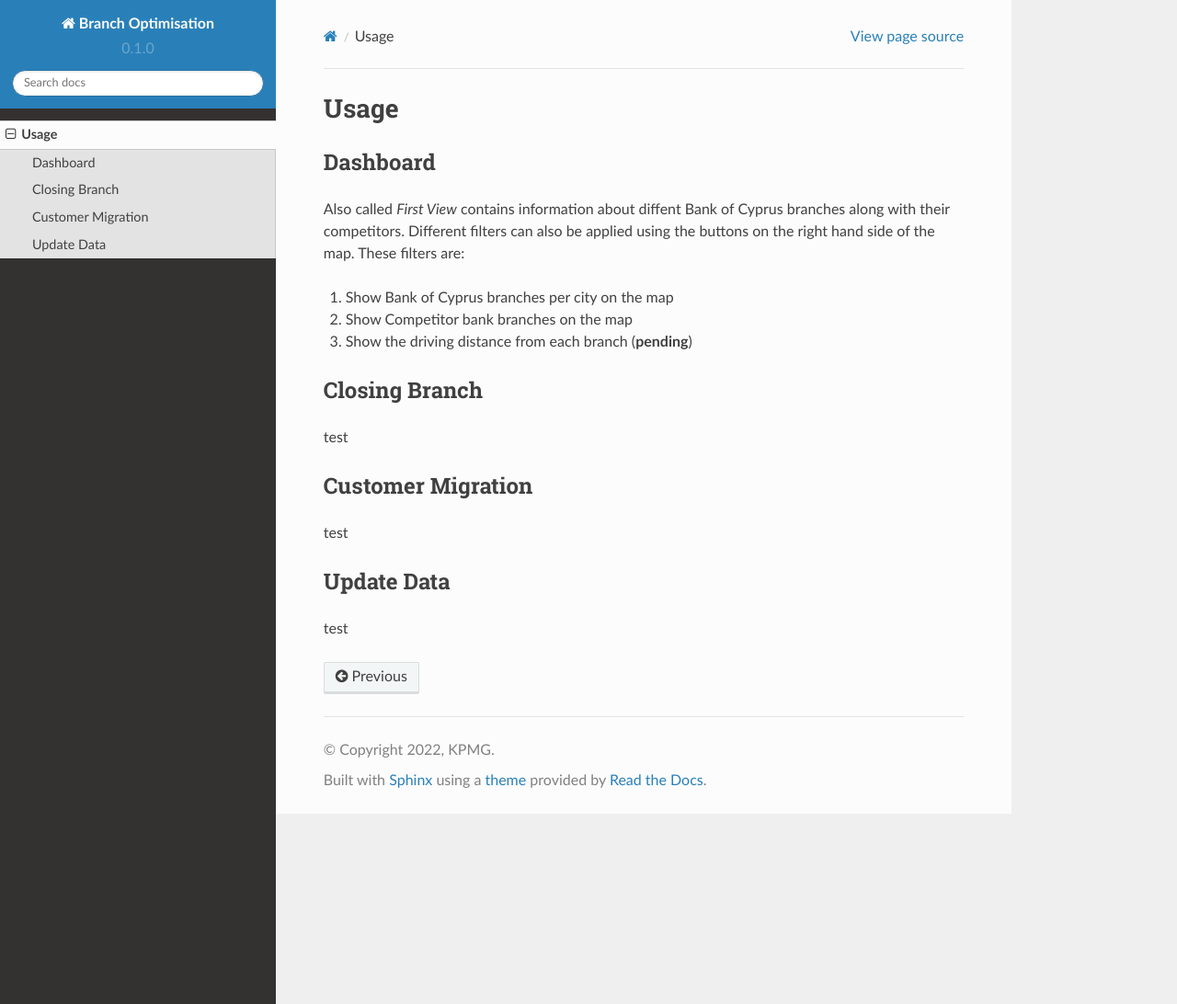
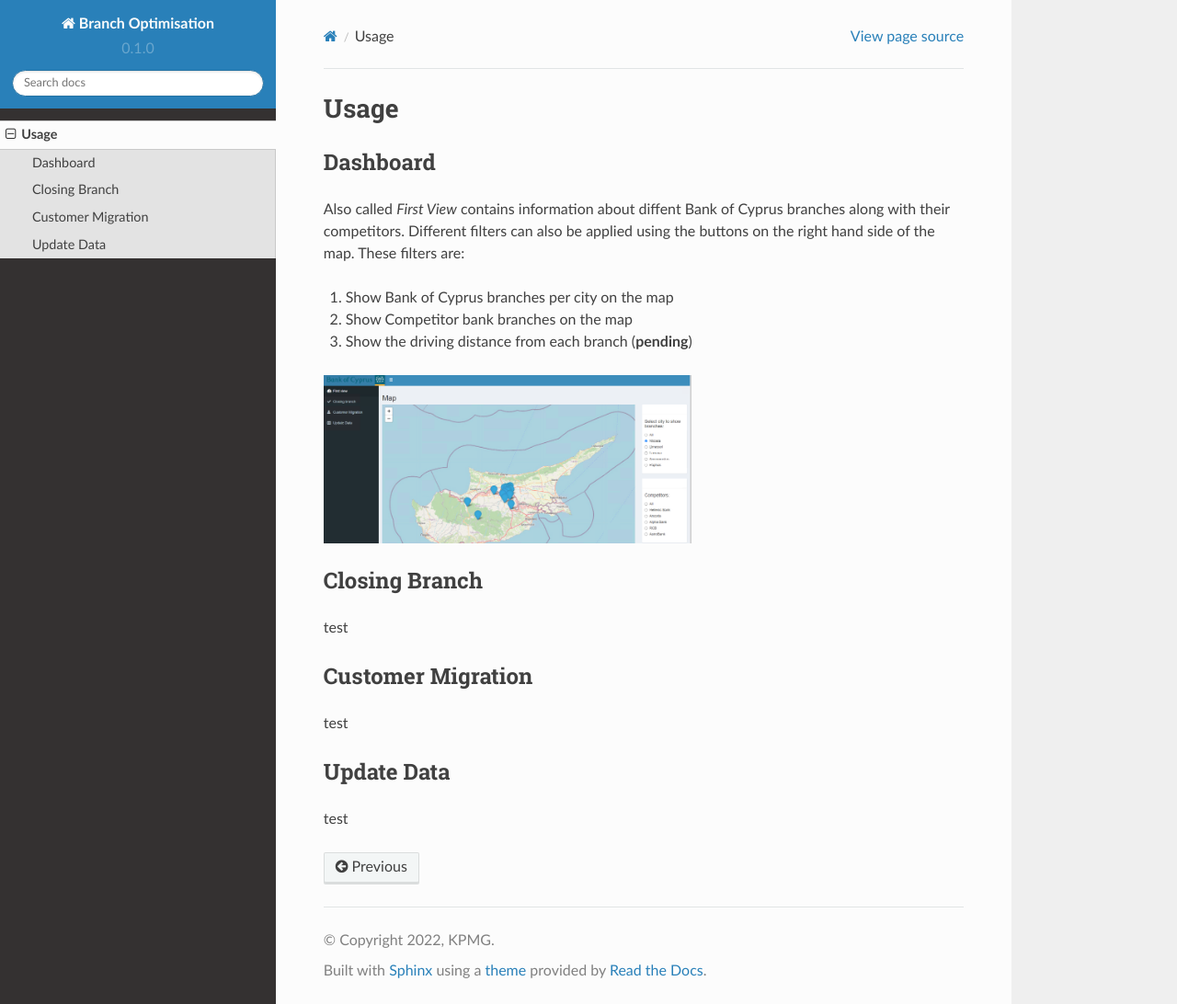
Before and after one commit to CharalambosIoannou/BranchOptimisation, a Sphinx documentation site: the page built from docs/source/usage.rst, in a window 1280 px wide and 1092 px high. Shown: the whole window at 92% size. Built offline with Sphinx 7.4.7 and the Read the Docs theme 2.0.0, drawn with Linux system fonts in a browser that asks for light colours.

Commit message:
Update usage.rst

```diff
--- a/docs/source/usage.rst
+++ b/docs/source/usage.rst
@@ -12,6 +12,10 @@ Different filters can also be applied using the buttons on the right hand side o
 1) Show Bank of Cyprus branches per city on the map
 2) Show Competitor bank branches on the map
 3) Show the driving distance from each branch (**pending**)
+
+.. image:: images/dashboard1.PNG
+  :width: 400
+  :alt: First View
 
 
 Closing Branch
```
